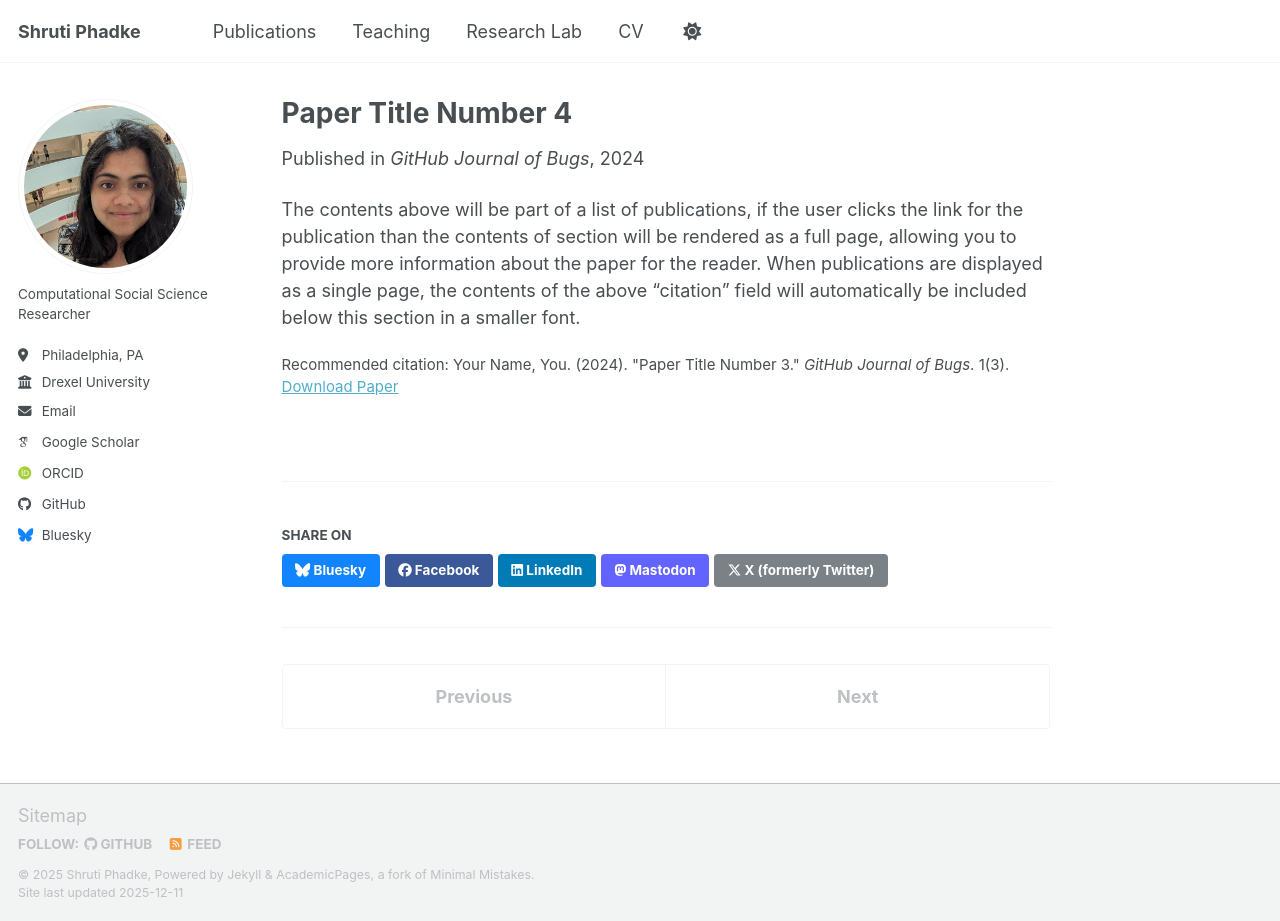
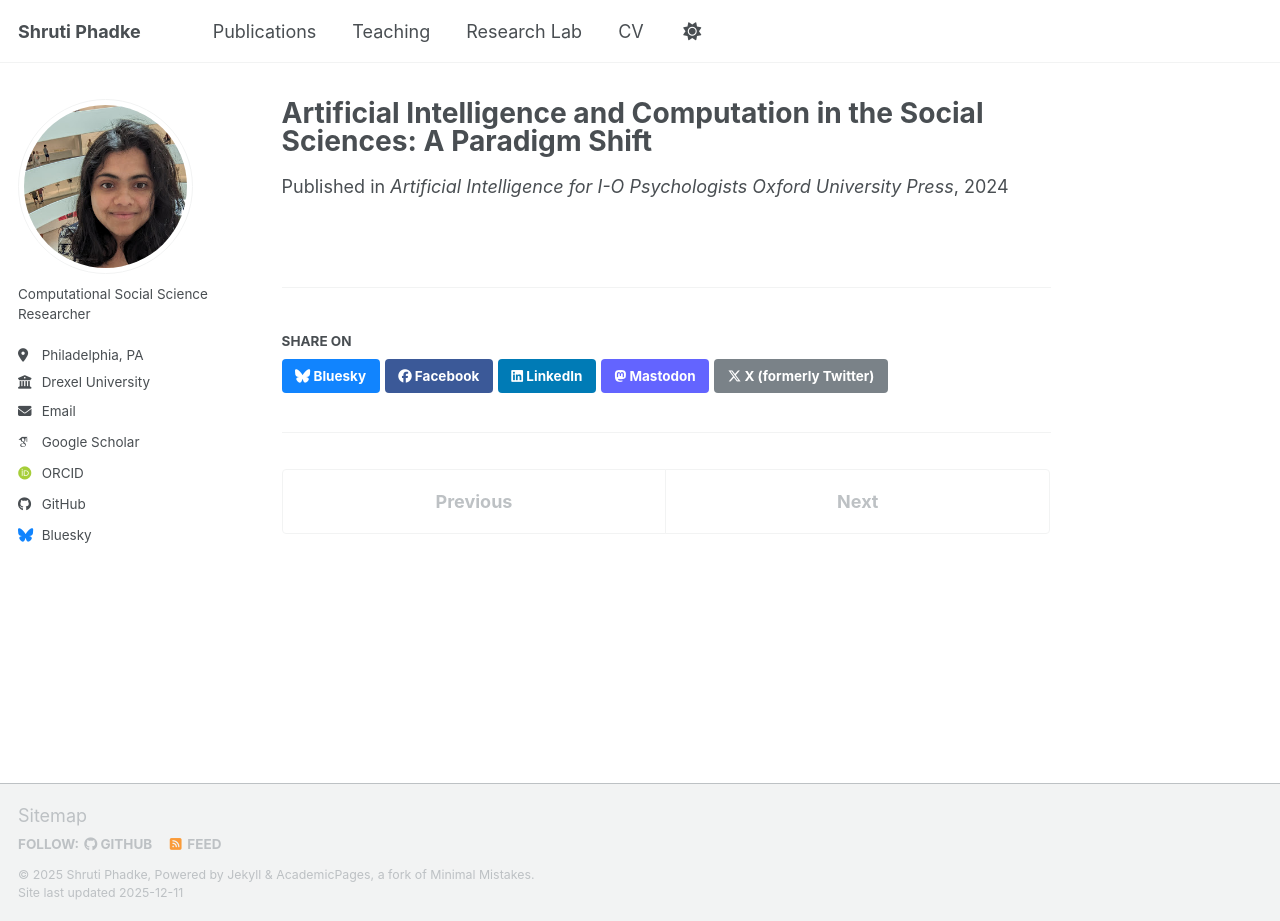
Before and after one commit to shrutiphadke/shrutiphadke.github.io, a Jekyll site: the page built from _publications/2024-02-17-paper-title-number-4.md, in a window 1280 px wide and 921 px high. Built offline with Jekyll 4.4.1, drawn with Linux system fonts in a browser that asks for light colours; some web fonts are replaced; a script bundle is joined from its source files by our own code; library files that are not in the unit come from our copies.

Commit message:
Update publication details for Paper Title Number 4

```diff
--- a/_publications/2024-02-17-paper-title-number-4.md
+++ b/_publications/2024-02-17-paper-title-number-4.md
@@ -1,13 +1,8 @@
 ---
-title: "Paper Title Number 4"
+title: "Artificial Intelligence and Computation in the Social Sciences: A Paradigm Shift"
 collection: publications
-category: conferences
-permalink: /publication/2024-02-17-paper-title-number-4
-excerpt: 'This paper is about fixing template issue #693.'
-date: 2024-02-17
-venue: 'GitHub Journal of Bugs'
-paperurl: 'https://academicpages.github.io/files/paper3.pdf'
-citation: 'Your Name, You. (2024). &quot;Paper Title Number 3.&quot; <i>GitHub Journal of Bugs</i>. 1(3).'
+category: 2026
+venue: "Artificial Intelligence for I-O Psychologists Oxford University Press"
+authors: "Ryan L. Boyd, Santosh Srinivas, Shruti Phadke, Steven R. Wilson, Paola Pasca"
+type: "book chapter"
 ---
-
-The contents above will be part of a list of publications, if the user clicks the link for the publication than the contents of section will be rendered as a full page, allowing you to provide more information about the paper for the reader. When publications are displayed as a single page, the contents of the above "citation" field will automatically be included below this section in a smaller font.
```
